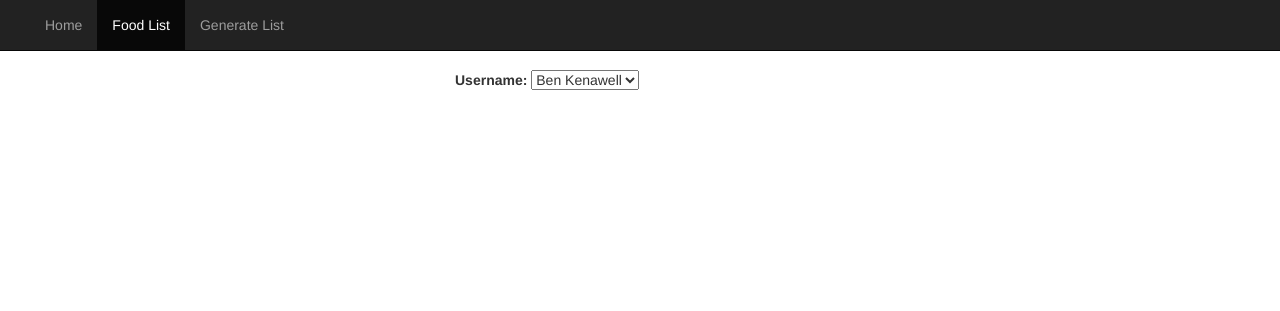
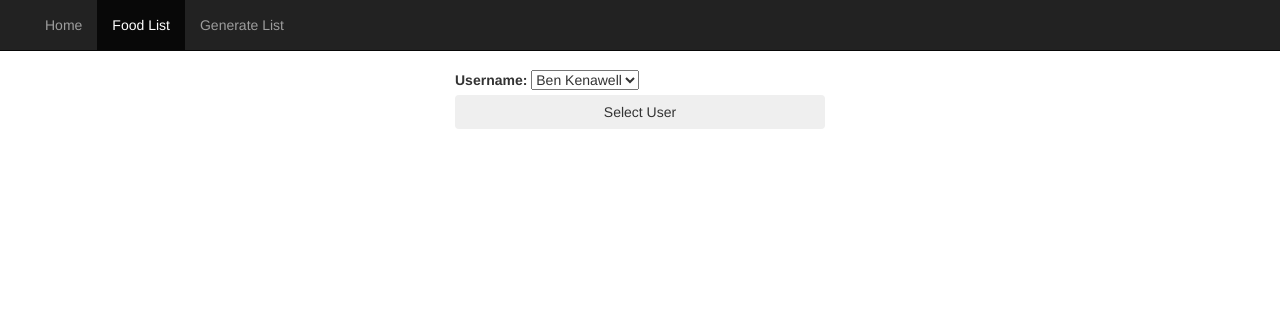
Before and after one commit to tkawchak/mealPlanner, a PHP site: page /loginPage.php in a window 1280 px wide. Shown: the top 311 px of the page. Run offline with PHP 8.4, Linux system fonts and the light colour scheme; data comes from the database, SQL or seed files in the repository; some libraries are stand-ins or nearby versions.

Commit message:
why isn't my server working

```diff
--- a/loginPage.php
+++ b/loginPage.php
@@ -95,6 +95,7 @@
 					$conn->close();
 				?>
 				</select>
+				<button  type="submit" id="user" class="btn btn-succsess btn-block"> Select User </button>
 		  </form>
 
 		</div>
```
